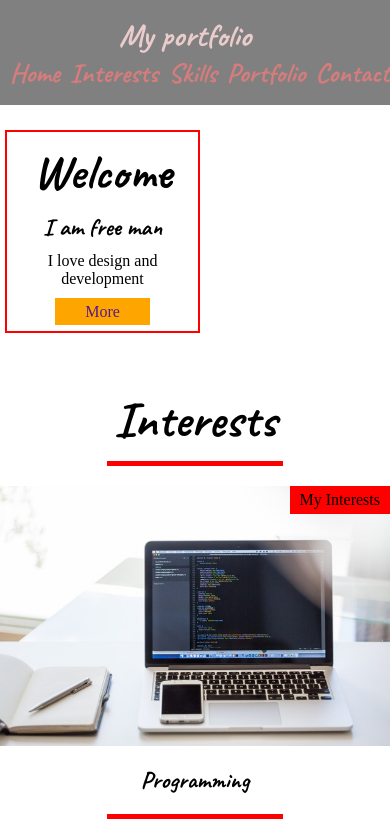
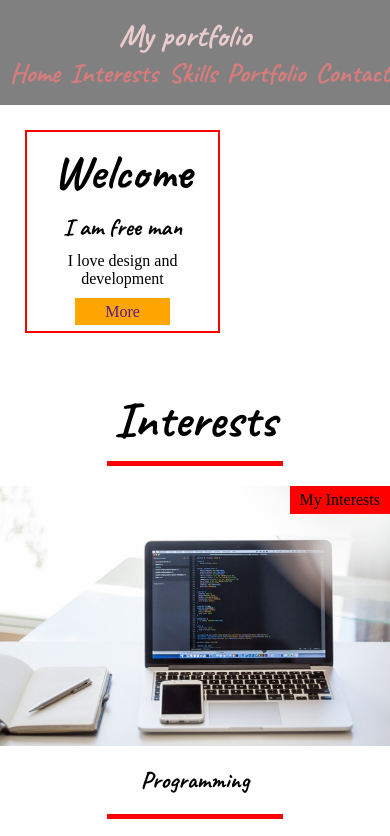
Before and after one commit to jgajic/portfolio, a plain HTML site: page index.html in a window 390 px wide. Shown: the top 836 px of the page. Drawn offline with Linux system fonts and the light colour scheme.

Commit message:
Update style.css

```diff
--- a/style.css
+++ b/style.css
@@ -247,8 +247,9 @@ footer .fab {
 
   .prvaSekcija div {
     padding: 10px;
-    margin-left: 5px;
+    margin-left: 25px;
   }
+
   .drugaSekcija article {
     flex-direction: column;
   }
```
